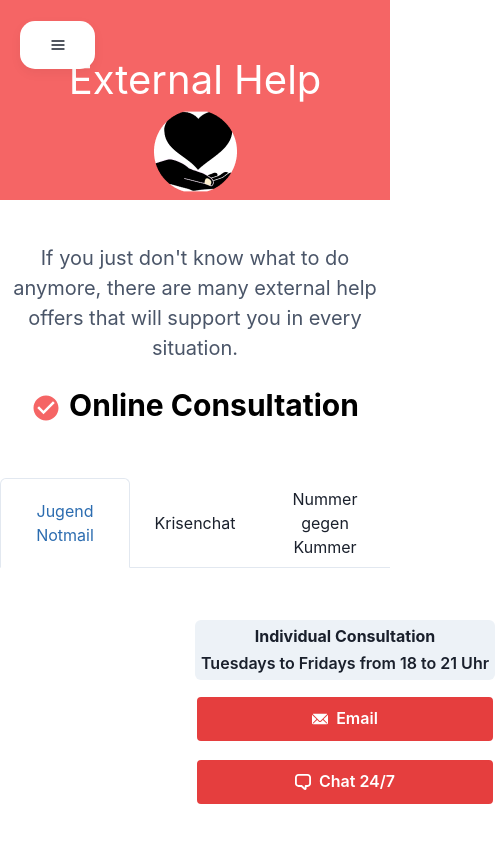
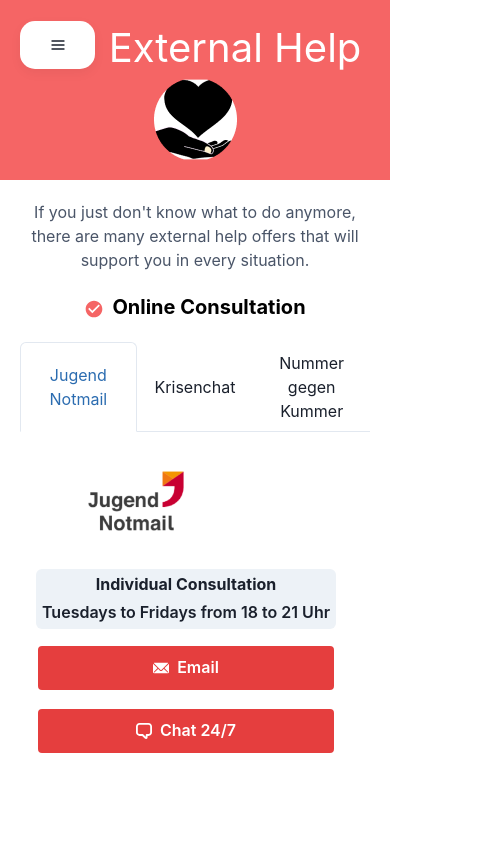
Before and after one commit to TUBerlin-Kopfsachen-Browser-Frontend/kopfsachen-app, a React (Create React App) app: page /emergencynumbers in a window 390 px wide. Shown: the whole page, 495 px wide, since content can reach past the window. Built offline with nearby package versions, Linux system fonts and the light colour scheme.

Commit message:
mobile view quite done, todos: adjust logos/tab content in both views

```diff
--- a/src/routes/EmergencyNumbers.tsx
+++ b/src/routes/EmergencyNumbers.tsx
@@ -32,38 +32,79 @@
 
 import { MdCheckCircle } from "react-icons/md";
 import { ChatIcon, EmailIcon, PhoneIcon } from "@chakra-ui/icons";
+import { useEffect, useState } from "react";
 
-export default function Wiki() {
+// functions and custom hook to toggle normal and mobile view
+// https://github.com/Nik-Sch/Rezeptbuch/blob/server/ui/client/src/components/helpers/CustomHooks.tsx#L27
+function getWindowDimensions() {
+  const { innerWidth: width, innerHeight: height } = window;
+  return {
+    width,
+    height
+  };
+}
+
+export function useWindowDimensions() {
+  const [windowDimensions, setWindowDimensions] = useState(getWindowDimensions());
+
+  useEffect(() => {
+    function handleResize() {
+      setWindowDimensions(getWindowDimensions());
+    }
+
+    window.addEventListener('resize', handleResize);
+    return () => window.removeEventListener('resize', handleResize);
+  }, []);
+
+  return windowDimensions;
+}
+
+export function useMobile() {
+  const { width, height } = useWindowDimensions();
+  return width <= 815 || height <= 815;
+}
+
+export default function EmergencyNumbers() {
+  const mobile = useMobile();
   return (
     <Flex direction="column">
       <Box>
         <Sidebar />
       </Box>
 
-      <Box w="100%" h="600px">
-        <Box w="100%" h="200px" bg="red.400">
-          <Text fontSize="40px" align="center" pt="50px" color="white">
+      {/* <Box w="100%" h="600px"> */}
+        <Box w="100%" h={mobile ? '180px' : '200px'} bg="red.400">
+          <Text fontSize="40px" align="center" pl={mobile ? "80px" : "unset"} pt={mobile ? "18px" : "30px"} color="white">
             External Help{" "}
           </Text>
           <Center>
             <Image src={externhelp} alt="externhelp" />
           </Center>
-
-          <Text fontSize={20} align="center" pt="50px" color={"gray.600"}>
+        </Box>
+        <Flex
+            direction="column"
+            position={mobile ? "unset" : 'absolute'}
+            top={mobile ? "unset" : "25vh"}
+            left={mobile ? "unset" : "50vw"}
+            transform={mobile ? "unset" : "translate(-50%, -0%)"}
+            maxWidth={mobile ? 'calc(100vw - 40px)' : "800px"}
+            margin={mobile ? "20px" : "unset"}
+          >
+          <Text fontSize={mobile ? 16 : 20} align="center" color={"gray.600"}>
             If you just don't know what to do anymore, there are many external
             help offers that will support you in every situation.
           </Text>
 
           <List>
             <Center>
-              <ListItem fontSize={30} color="black" fontWeight="bold" pt="20px">
+              <ListItem fontSize={mobile ? 20 : 30} color="black" fontWeight="bold" pt="20px">
                 <ListIcon as={MdCheckCircle} color="red.400" />
                 Online Consultation
               </ListItem>
             </Center>
           </List>
 
-          <Tabs isFitted variant="enclosed" pt="50px">
+          <Tabs isFitted variant="enclosed" pt={mobile ? "20px" : "50px"}>
             <TabList mb="1em">
               <Tab>Jugend Notmail</Tab>
               <Tab>Krisenchat </Tab>
@@ -72,9 +113,9 @@
             <TabPanels>
               <TabPanel>
                 <Center>
-                  <Stack direction={["row"]} spacing="300px">
+                  <Stack direction="row" wrap='wrap'>
                     <Link href="https://jugendnotmail.de/">
-                      <Image src={jugendemail} alt="jugendemail" />
+                      <Image src={jugendemail} alt="jugendnotmail" width={200}/>
                     </Link>
 
                     <Stack pt="20px" spacing="15px">
@@ -120,13 +161,14 @@
 
               <TabPanel>
                 <Center>
-                  <Stack direction={["row"]} spacing="300px">
+                  <Stack direction="row" wrap='wrap'>
                     <Link href="https://krisenchat.de/">
                       <Image
                         src={krisenchat}
                         alt="krisenchat"
-                        width="400px"
+                        width="250px"
                         pt="70 px"
+                        pr={mobile ? 'unset' :'30px'}
                       />
                     </Link>
 
@@ -164,9 +206,9 @@
 
               <TabPanel>
                 <Center>
-                  <Stack direction={["row"]} spacing="300px">
+                  <Stack direction="row" wrap='wrap'>
                     <Link href="https://www.nummergegenkummer.de/">
-                      <Image src={nummergegenkummer} alt="nummergegenkummer" />
+                      <Image src={nummergegenkummer} alt="nummergegenkummer" width={200}/>
                     </Link>
 
                     <Stack pt="40px" spacing="20px">
@@ -202,8 +244,8 @@
               </TabPanel>
             </TabPanels>
           </Tabs>
-        </Box>
-      </Box>
+          </Flex>
+      {/* </Box> */}
     </Flex>
   );
 }
```
